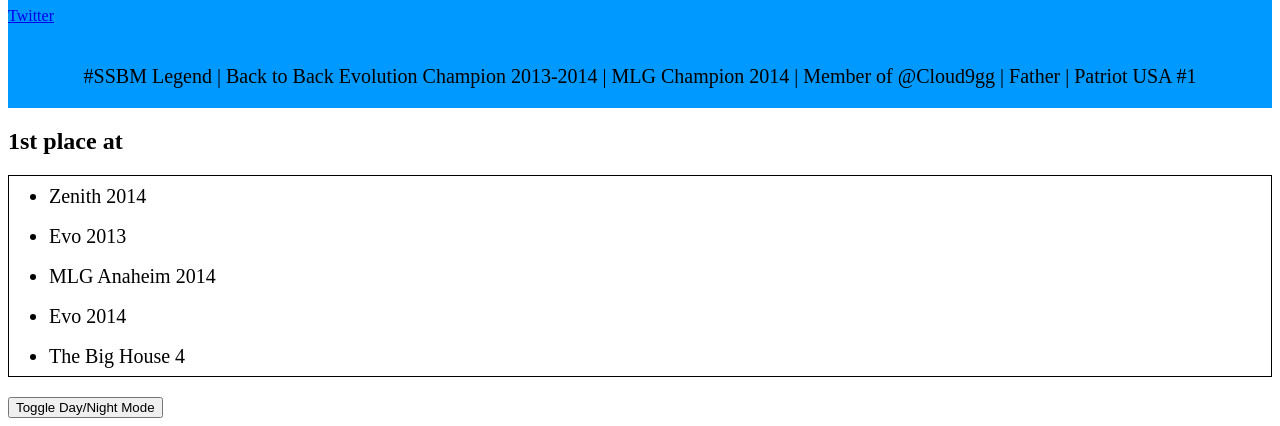
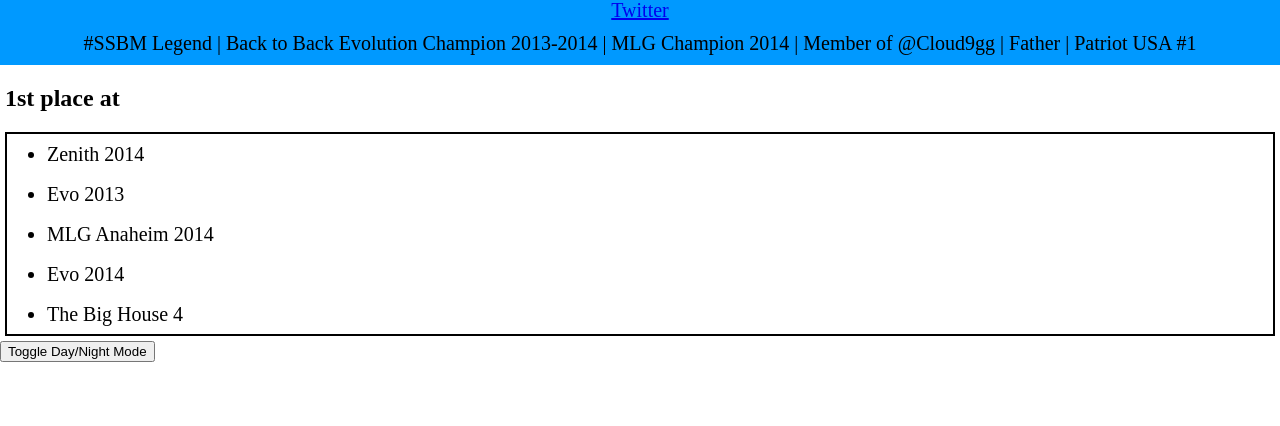
Before and after one commit to ackleyd1/codelab-localstorage-intro, a plain HTML site: page index.html in a window 1280 px wide. Shown: the part 481-907 px from the top of the page. After the commit the page ends 843 px from the top, so only its background shows below. Drawn offline with Linux system fonts and the light colour scheme.

Commit message:
fixed margins

```diff
--- a/index.html
+++ b/index.html
@@ -8,8 +8,8 @@
         <div>
             <img src="/C9Mang0.jpg" alt="Mang0 with a trophy"/>
             <h1>Joseph "Mang0" Marquez</h1>
-            <a href="https://twitter.com/C9Mang0?ref_src=twsrc%5Egoogle%7Ctwcamp%5Eserp%7Ctwgr%5Eauthor">Twitter</a>
-            <p class="twitter">#SSBM Legend | Back to Back Evolution Champion 2013-2014 | MLG Champion 2014 | Member of @Cloud9gg | Father | Patriot USA #1</p>
+            <p><a href="https://twitter.com/C9Mang0?ref_src=twsrc%5Egoogle%7Ctwcamp%5Eserp%7Ctwgr%5Eauthor">Twitter</a></p>
+            <p>#SSBM Legend | Back to Back Evolution Champion 2013-2014 | MLG Champion 2014 | Member of @Cloud9gg | Father | Patriot USA #1</p>
         </div>
         <h2>1st place at</h2>
         <ul>
--- a/styles.css
+++ b/styles.css
@@ -11,26 +11,30 @@ li {
 }
 ul {
     font-size: 20px;
+    margin: 5px;
 }
 body.day ul {
-    border: 1px solid black;
+    border: 2px solid black;
     color: black;
 }
 body.night ul {
-    border: 1px solid white;
+    border: 2px solid white;
     color: white;
 }
 body.inbetween ul {
     list-style-type: disc;
 }
-p.twitter {
+p {
     text-align: center;
     font-size: 20px;
-    padding-top: 20px;
-    padding-bottom: 20px;
+    padding-bottom: 10px;
+    margin: 0;
 }
 h1 {
     text-align: center;
+}
+h2 {
+    margin-left: 5px;
 }
 img {
     display: block;
@@ -40,3 +44,6 @@ img {
 div {
     background-color: #0099FF;
 }
+body {
+    margin: 0;
+}
```
